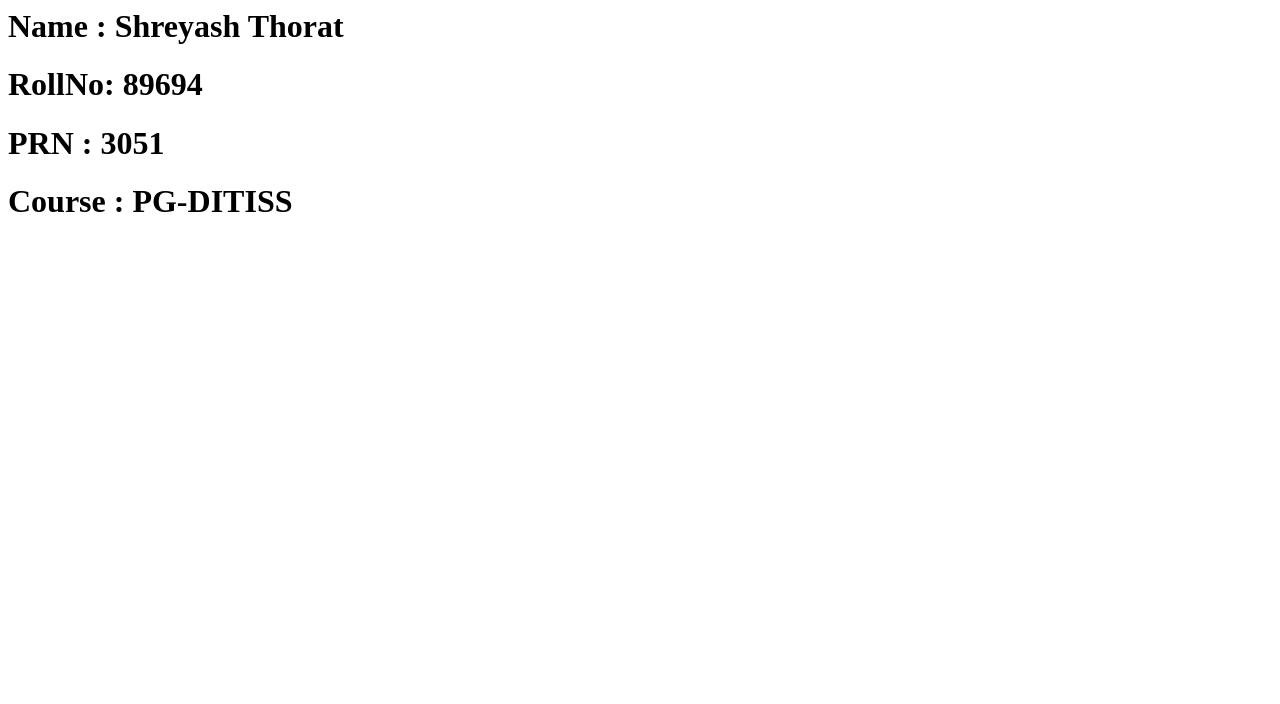
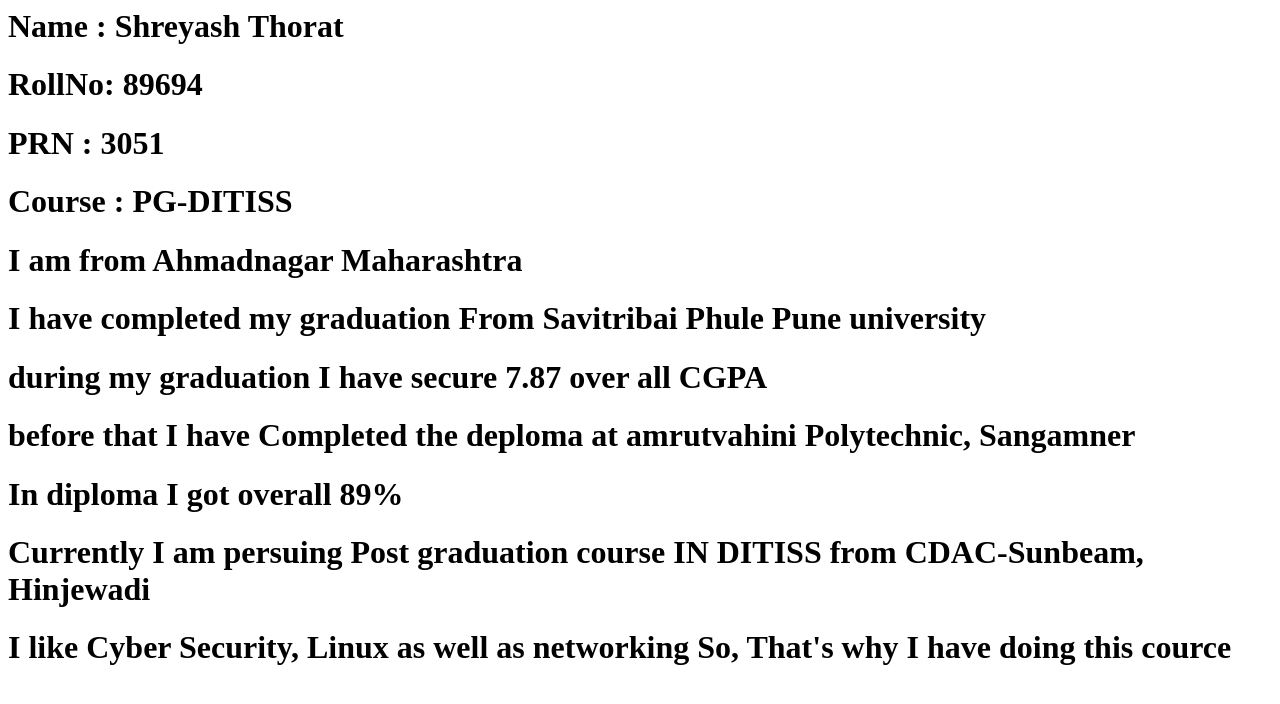
Before and after one commit to ShreyashThorat27/EXAM-3051, a plain HTML site: page index.html in a window 1280 px wide. Drawn offline with Linux system fonts and the light colour scheme.

Commit message:
second commit

```diff
--- a/index.html
+++ b/index.html
@@ -2,3 +2,10 @@
 <h1> RollNo: 89694 </h1>
 <h1> PRN : 3051 </h1>
 <h1> Course : PG-DITISS </h1>
+<h1> I am from Ahmadnagar Maharashtra </h1>
+<h1> I have completed my graduation From Savitribai Phule Pune university </h1>
+<h1> during my graduation I have secure 7.87 over all CGPA </h1>
+<h1> before that I have Completed the deploma at amrutvahini Polytechnic, Sangamner </h1>
+<h1> In diploma I got overall 89% </h1>
+<h1> Currently I am persuing Post graduation course IN DITISS from CDAC-Sunbeam, Hinjewadi </h1>
+<h1> I like Cyber Security, Linux as well as networking So, That's why I have doing this cource </h1>
```
